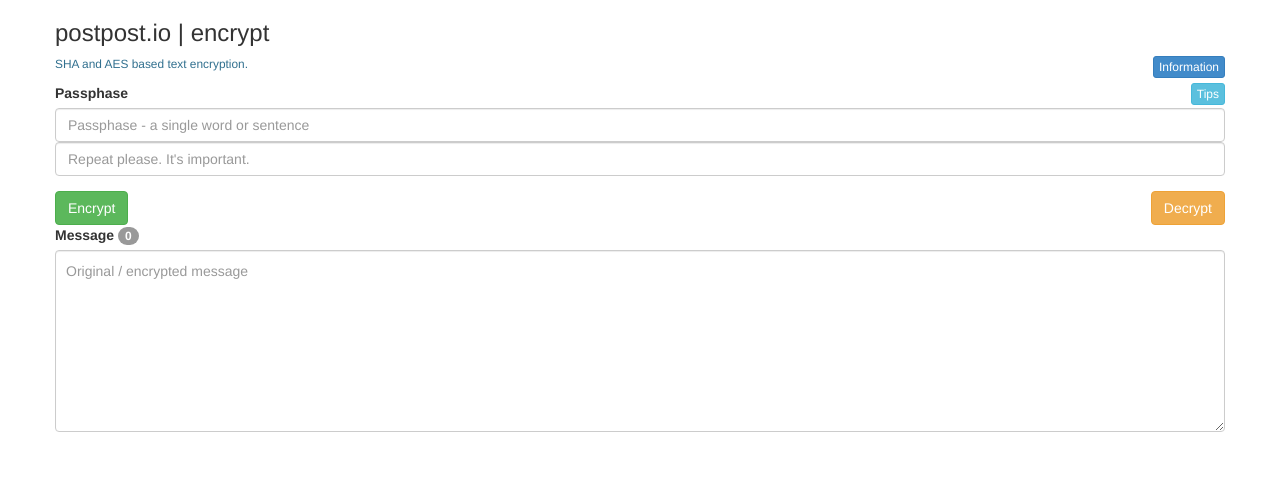
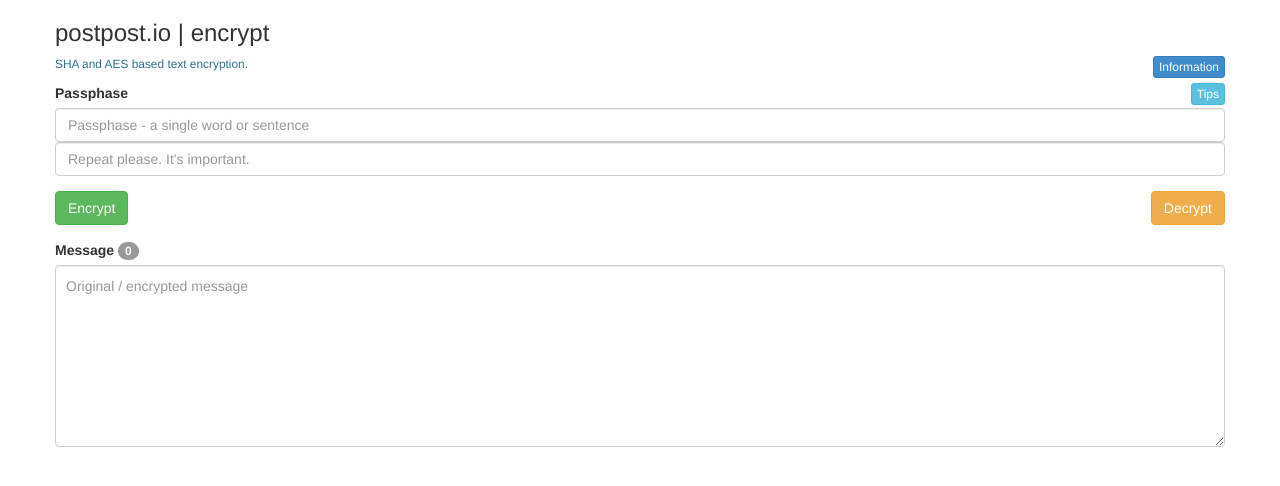
Before and after one commit to khilnani/quickedit.org, a plain HTML site: page index.html in a window 1280 px wide. Drawn offline with Linux system fonts and the light colour scheme.

Commit message:
Update index.html

```diff
--- a/index.html
+++ b/index.html
@@ -52,7 +52,7 @@
             <button id="encrypt" type="button" class="btn btn-success pull-left">Encrypt</button>
             <button id="decrypt" type="button" class="btn btn-warning pull-right">Decrypt</button>
         </div>
-        <div class="row">
+        <div class="row top-buffer">
           <div class="form-group">
             <div class="pull-left">
               <label for="message">Message</label> <span class="badge" id="count">0</span>
```
